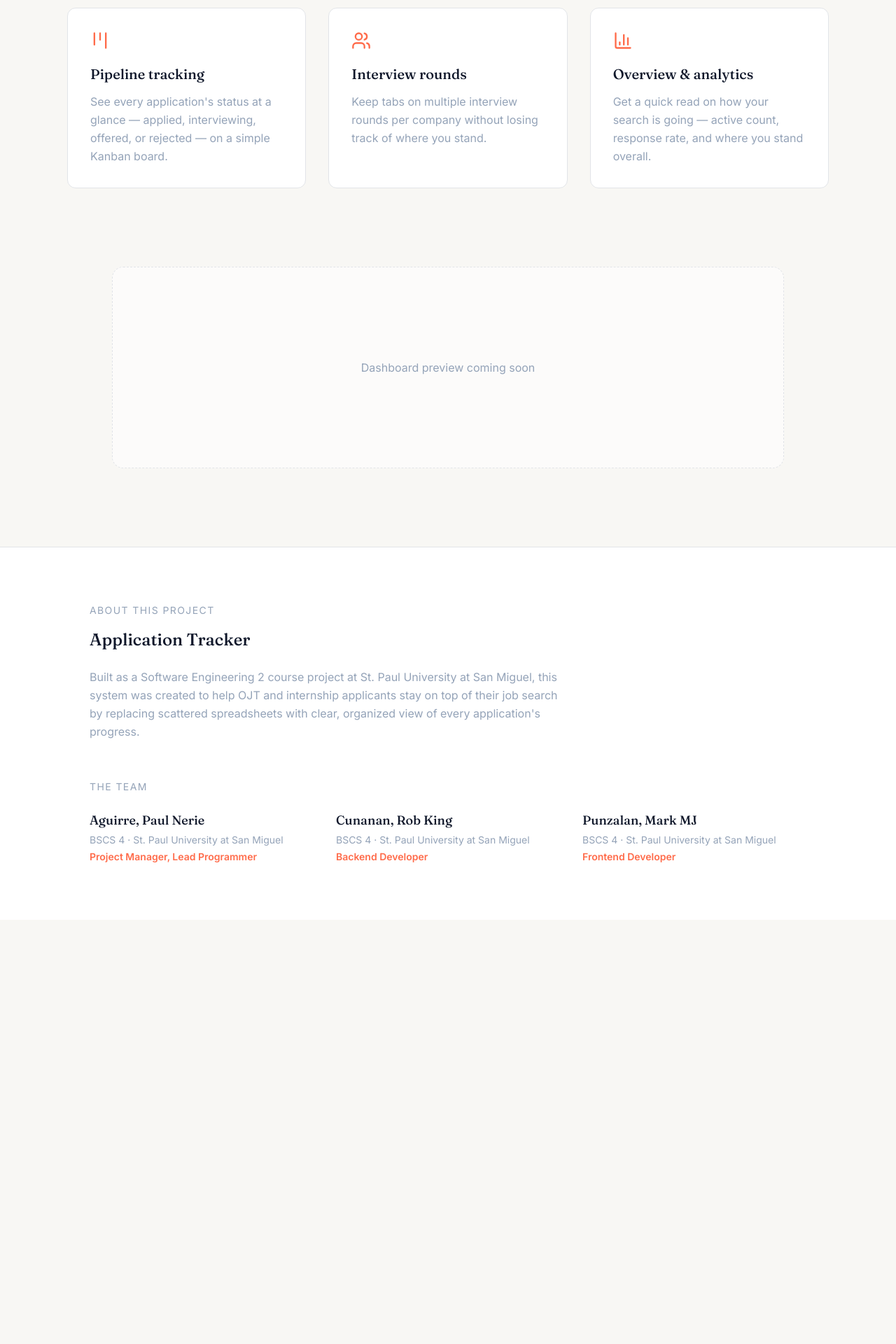
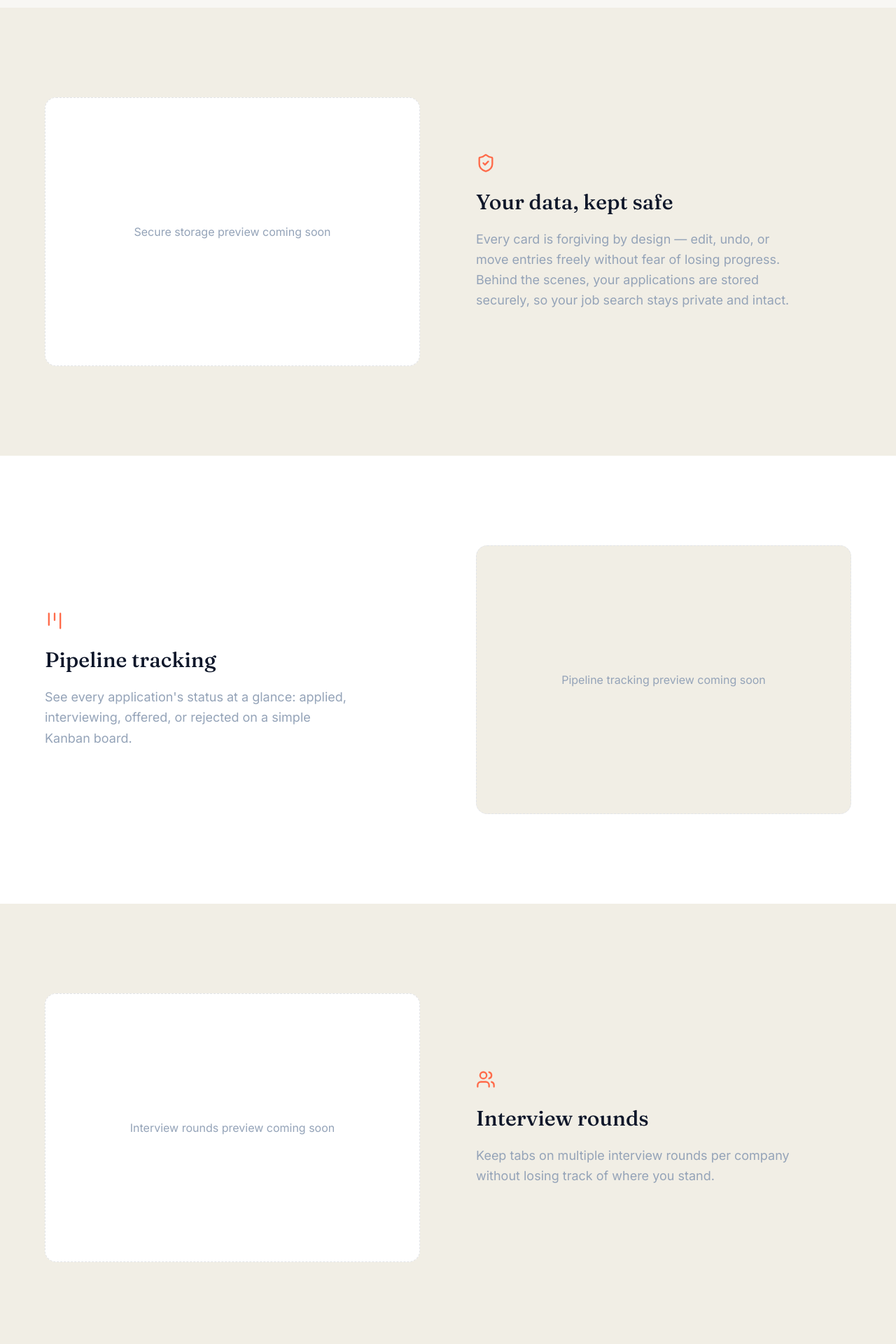
Before and after one commit to ToyBitZ00/Application_Tracker, a Next.js app: page / in a window 1280 px wide. Shown: the part 600-2520 px from the top of the page at 70% size. Before the commit the page ends 1914 px from the top, so only its background shows below. Built offline with nearby package versions, Linux system fonts and the light colour scheme.

Commit message:
Added cascading feature highlight and github link to our profiles in the about us footer.

```diff
--- a/app/globals.css
+++ b/app/globals.css
@@ -19,6 +19,10 @@
   --color-offer: #2D9C6F;
   --color-slate: #94A3B8;
   --color-hairline: #E2E4E8;
+  --color-sand: #F1EEE5;
+  --color-mist: #EEF0F3;
+  --color-brown-400: #5D4037;
+  --color-brown-200: #F5F5F5;
 }
 
 body {
--- a/app/page.tsx
+++ b/app/page.tsx
@@ -1,21 +1,33 @@
 import Link from 'next/link';
-import { Kanban, Users, BarChart3 } from 'lucide-react';
+import { Kanban, Users, BarChart3, ShieldCheck } from 'lucide-react';
+import { siGithub } from 'simple-icons';
+
+function GithubIcon({ className }: { className?: string }) {
+  return (
+    <svg role="img" viewBox="0 0 24 24" width={16} height={16} className={className} fill="currentColor">
+      <path d={siGithub.path} />
+    </svg>
+  );
+}
 
 const team = [
   {
     name: 'Aguirre, Paul Nerie',
     year: 'BSCS 4',
     role: 'Project Manager, Lead Programmer',
+    github: 'https://github.com/ToyBitZ00',
   },
   {
     name: 'Cunanan, Rob King',
     year: 'BSCS 4',
     role: 'Backend Developer',
+    github: 'https://github.com/cunananrobking',
   },
   {
     name: 'Punzalan, Mark MJ',
     year: 'BSCS 4',
     role: 'Frontend Developer',
+    github: 'https://github.com/MarkPunzalan',
   },
 ];
 
@@ -32,7 +44,7 @@ export default function LandingPage() {
           <span className="text-coral">organized</span> for once.
         </h1>
         <p className="text-slate text-xl mb-12 max-w-2xl mx-auto leading-relaxed">
-          Track every application, every interview round, and every offer
+          Track every application, every interview round, and every offer —
           all in one place, so nothing slips through the cracks during OJT season.
         </p>
         <Link
@@ -44,55 +56,97 @@ export default function LandingPage() {
       </section>
 
       {/* Features */}
-      <section className="px-8 pb-28 max-w-6xl mx-auto grid grid-cols-1 md:grid-cols-3 gap-8">
-        <div className="border border-hairline rounded-xl p-8 bg-white">
-          <Kanban size={28} className="text-coral mb-5" />
-          <h3 className="font-display text-xl text-ink mb-3">Pipeline tracking</h3>
-          <p className="text-base text-slate leading-relaxed">
-            See every application's status at a glance — applied, interviewing, offered, or rejected — on a simple Kanban board.
-          </p>
+      <section className="flex flex-col">
+        {/* Feature 4 — preview left, text right, sand bg */}
+        <div className="bg-sand px-8 py-32">
+          <div className="max-w-6xl mx-auto grid grid-cols-1 md:grid-cols-2 gap-20 items-center">
+            <div className="order-2 md:order-1 border border-dashed border-hairline rounded-2xl bg-white h-96 flex items-center justify-center">
+              <p className="text-base text-slate">Secure storage preview coming soon</p>
+            </div>
+            <div className="order-1 md:order-2">
+              <ShieldCheck size={28} className="text-coral mb-6" />
+              <h3 className="font-display text-3xl text-ink mb-5">Your data, kept safe</h3>
+              <p className="text-lg text-slate leading-relaxed max-w-md">
+                Every card is forgiving by design — edit, undo, or move entries freely without
+                fear of losing progress. Behind the scenes, your applications are stored securely,
+                so your job search stays private and intact.
+              </p>
+            </div>
+          </div>
         </div>
-        <div className="border border-hairline rounded-xl p-8 bg-white">
-          <Users size={28} className="text-coral mb-5" />
-          <h3 className="font-display text-xl text-ink mb-3">Interview rounds</h3>
-          <p className="text-base text-slate leading-relaxed">
-            Keep tabs on multiple interview rounds per company without losing track of where you stand.
-          </p>
+
+        {/* Feature 1 — text left, preview right, white bg */}
+        <div className="bg-white px-8 py-32">
+          <div className="max-w-6xl mx-auto grid grid-cols-1 md:grid-cols-2 gap-20 items-center">
+            <div>
+              <Kanban size={28} className="text-coral mb-6" />
+              <h3 className="font-display text-3xl text-ink mb-5">Pipeline tracking</h3>
+              <p className="text-lg text-slate leading-relaxed max-w-md">
+                See every application's status at a glance: applied, interviewing, offered, or rejected on a simple Kanban board.
+              </p>
+            </div>
+            <div className="border border-dashed border-hairline rounded-2xl bg-sand h-96 flex items-center justify-center">
+              <p className="text-base text-slate">Pipeline tracking preview coming soon</p>
+            </div>
+          </div>
         </div>
-        <div className="border border-hairline rounded-xl p-8 bg-white">
-          <BarChart3 size={28} className="text-coral mb-5" />
-          <h3 className="font-display text-xl text-ink mb-3">Overview & analytics</h3>
-          <p className="text-base text-slate leading-relaxed">
-            Get a quick read on how your search is going — active count, response rate, and where you stand overall.
-          </p>
+
+        {/* Feature 2 — preview left, text right, sand bg */}
+        <div className="bg-sand px-8 py-32">
+          <div className="max-w-6xl mx-auto grid grid-cols-1 md:grid-cols-2 gap-20 items-center">
+            <div className="order-2 md:order-1 border border-dashed border-hairline rounded-2xl bg-white h-96 flex items-center justify-center">
+              <p className="text-base text-slate">Interview rounds preview coming soon</p>
+            </div>
+            <div className="order-1 md:order-2">
+              <Users size={28} className="text-coral mb-6" />
+              <h3 className="font-display text-3xl text-ink mb-5">Interview rounds</h3>
+              <p className="text-lg text-slate leading-relaxed max-w-md">
+                Keep tabs on multiple interview rounds per company without losing track of where you stand.
+              </p>
+            </div>
+          </div>
         </div>
-      </section>
 
-      {/* Preview placeholder */}
-      <section className="px-8 pb-28 max-w-5xl mx-auto">
-        <div className="border border-dashed border-hairline rounded-2xl bg-white/50 h-72 flex items-center justify-center">
-          <p className="text-base text-slate">Dashboard preview coming soon</p>
+        {/* Feature 3 — text left, preview right, white bg */}
+        <div className="bg-white px-8 py-32">
+          <div className="max-w-6xl mx-auto grid grid-cols-1 md:grid-cols-2 gap-20 items-center">
+            <div>
+              <BarChart3 size={28} className="text-coral mb-6" />
+              <h3 className="font-display text-3xl text-ink mb-5">Overview & analytics</h3>
+              <p className="text-lg text-slate leading-relaxed max-w-md">
+                Get a quick read on how your search is going with active count, response rate, and where you stand overall.
+              </p>
+            </div>
+            <div className="border border-dashed border-hairline rounded-2xl bg-sand h-96 flex items-center justify-center">
+              <p className="text-base text-slate">Overview & analytics preview coming soon</p>
+            </div>
+          </div>
         </div>
       </section>
 
       {/* About Us footer */}
-      <footer className="border-t border-hairline bg-white px-8 py-20">
+      <footer className="border-t border-hairline bg-paper px-8 py-20">
         <div className="max-w-5xl mx-auto">
-          <p className="text-sm uppercase tracking-widest text-slate mb-4">About this project</p>
-          <h2 className="font-display text-2xl text-ink mb-6">Application Tracker</h2>
-          <p className="text-base text-slate leading-relaxed max-w-2xl mb-14">
+          <p className="text-3xl font-bold uppercase tracking-widest text-black/70 mb-4">About this project</p>
+          <h2 className="font-display text-2xl text-black/50 mb-6">Application Tracker</h2>
+          <p className="text-base text-black/70 leading-relaxed max-w-2xl mb-14">
             Built as a Software Engineering 2 course project at St. Paul University at San Miguel,
             this system was created to help OJT and internship applicants stay on top of their job
-            search by replacing scattered spreadsheets with clear, organized view
+            search by replacing scattered spreadsheets with a clear, organized view
             of every application's progress.
           </p>
 
-          <p className="text-sm uppercase tracking-widest text-slate mb-6">The team</p>
+          <p className="text-sm uppercase tracking-widest text-black/70 mb-6">The team</p>
           <div className="grid grid-cols-1 md:grid-cols-3 gap-8">
-            {team.map(({ name, year, role }) => (
+            {team.map(({ name, year, role, github }) => (
               <div key={name}>
-                <p className="font-display text-lg text-ink mb-1">{name}</p>
-                <p className="text-sm text-slate mb-1">{year} · St. Paul University at San Miguel</p>
+                <div className="flex items-center gap-2 mb-1">
+                  <p className="font-display text-lg text-black">{name}</p>
+                  <a href={github} target="_blank" rel="noopener noreferrer" aria-label={`${name} GitHub`}>
+                    <GithubIcon className="text-black hover:text-white transition-colors" />
+                  </a>
+                </div>
+                <p className="text-sm text-black/70 mb-1">{year} · St. Paul University at San Miguel</p>
                 <p className="text-sm text-coral font-semibold">{role}</p>
               </div>
             ))}
--- a/package.json
+++ b/package.json
@@ -16,7 +16,8 @@
     "lucide-react": "^1.34.0",
     "next": "16.3.3",
     "react": "19.2.8",
-    "react-dom": "19.2.8"
+    "react-dom": "19.2.8",
+    "simple-icons": "^16.28.0"
   },
   "devDependencies": {
     "@tailwindcss/postcss": "^4",
```
Also changed, not shown: 1 other file (tests, documents, lock files or other folders).
